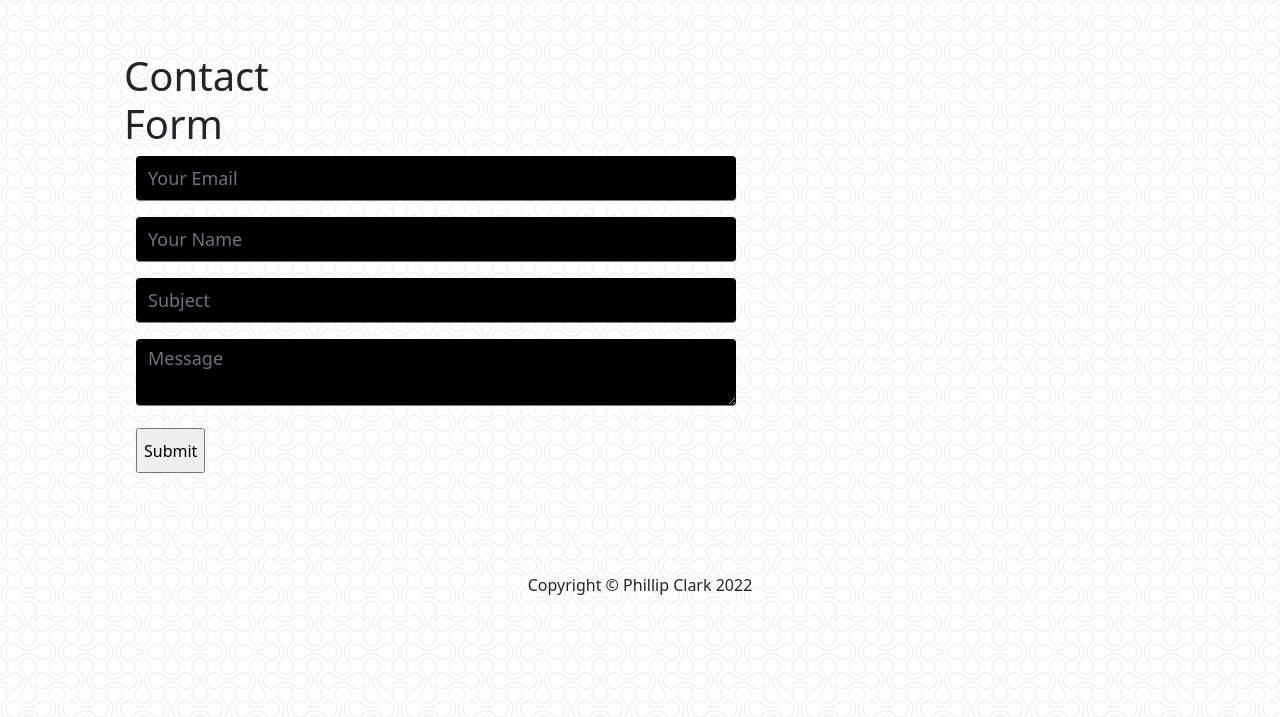
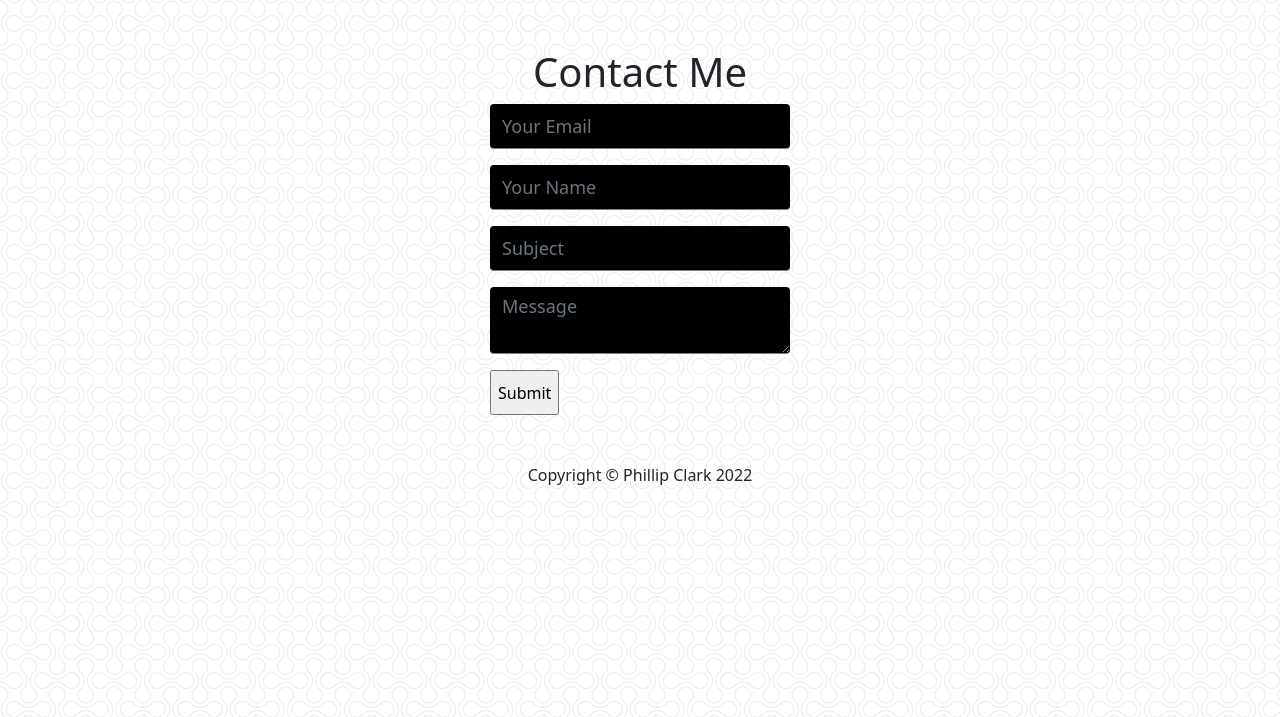
Before and after one commit to ComputisClark/phllpclrk-com, a PHP site: page /Contact.php in a window 1280 px wide. Shown: the part 56-773 px from the top of the page. Run offline with PHP 8.4, Linux system fonts and the light colour scheme; some libraries are stand-ins or nearby versions.

Commit message:
Style and fix Contact Form
Fix display issues with contact form.

```diff
--- a/Contact.php
+++ b/Contact.php
@@ -43,31 +43,38 @@ if (isset($_POST['email'], $_POST['subject'], $_POST['name'], $_POST['msg'])) {
 
 
    <!-- Page Content-->
+<div class="container-sm mt-5 d-flex justify-content-center" style="width:200px">
 
-   <div class="form-group w-25">
-	   <div class="row row-cols-1 row-cols-sm-2 row-cols-md-3 row-cols-lg-3 m-5 p-1" style="justify-content:space-around; align-content: center; ">
+		<div class="row">
+
+				<h1 class="text-center justify-content-center">Contact Me</h1><br>
+
 				<form class="contact" method="post" action="">
-			<h1 class="row row-cols-1">Contact Form</h1>
-			<div class="form-group">
+
 				<label for="email">
-					<input class="form-control" id="email" type="email" name="email" placeholder="Your Email" required>
+					<input class="form-control flex-fill" style="width:300px" id="email" type="email" name="email" placeholder="Your Email" required>
 				</label>
+
+
 				<label for="name">
-					<input class="form-control" type="text" name="name" placeholder="Your Name" required>
+					<input class="form-control flex-fill"style="width:300px"type="text" name="name" placeholder="Your Name" required>
 				<label>
-				<input class="form-control" type="text" name="subject" placeholder="Subject" required>
-				<textarea class="form-control" name="msg" placeholder="Message" required></textarea>
-			</div>
+
+
+				<input class="form-control flex-fill" style="width:300px" type="text" name="subject" placeholder="Subject" required>
+
+
+				<textarea class="form-control flex-fill" style="width:300px" name="msg" placeholder="Message" required></textarea>
+
 
             	<?php if ($responses): ?>
 				<p class="responses"><?php echo implode('<br>', $responses); ?></p>
 				<?php endif; ?>
 				<input type="submit">
+
+
 		</div>
 </div>
-
-
-
 
 <!--End Page Content-->
 
```
Lines whose indentation alone changed are shown as unchanged.
